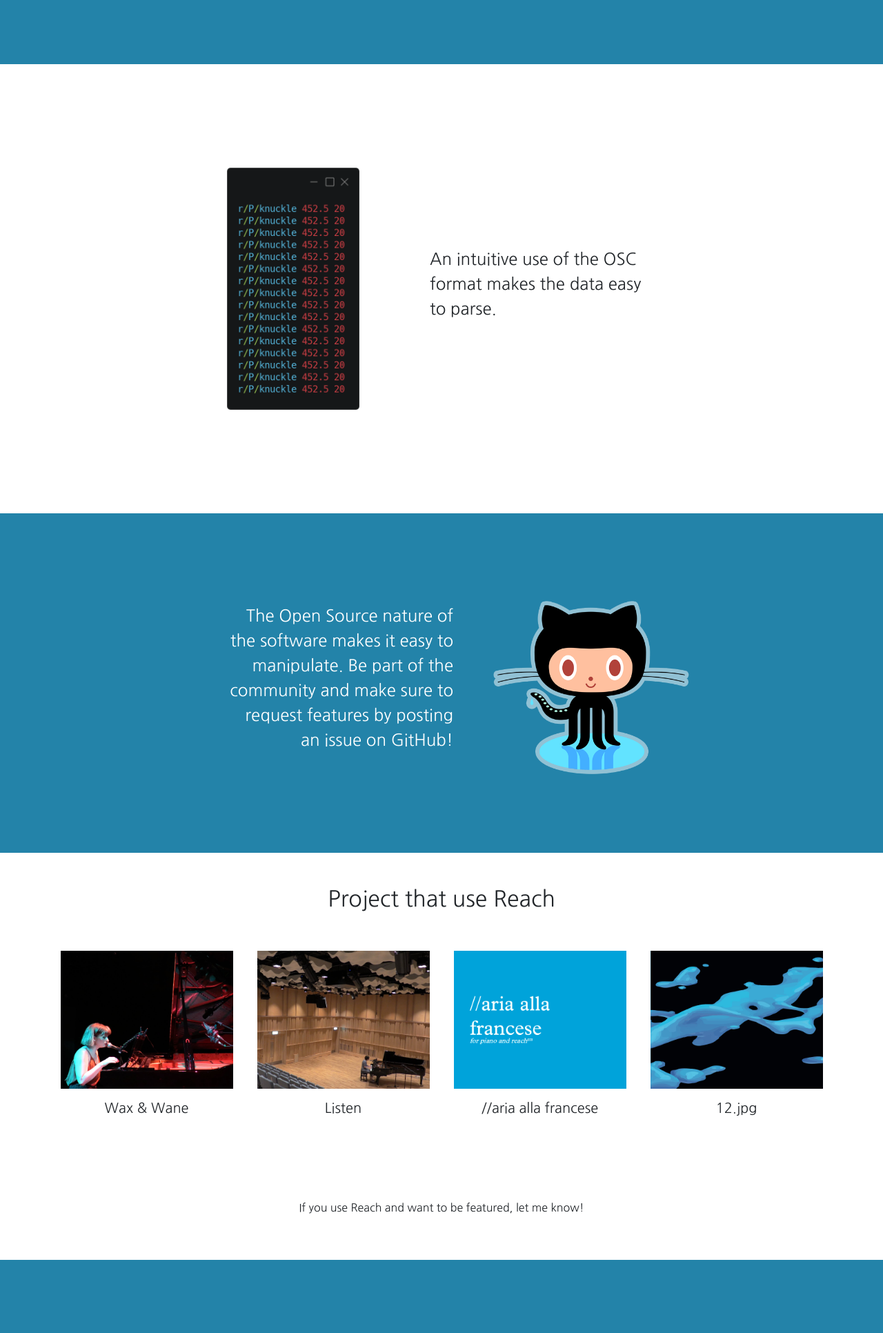
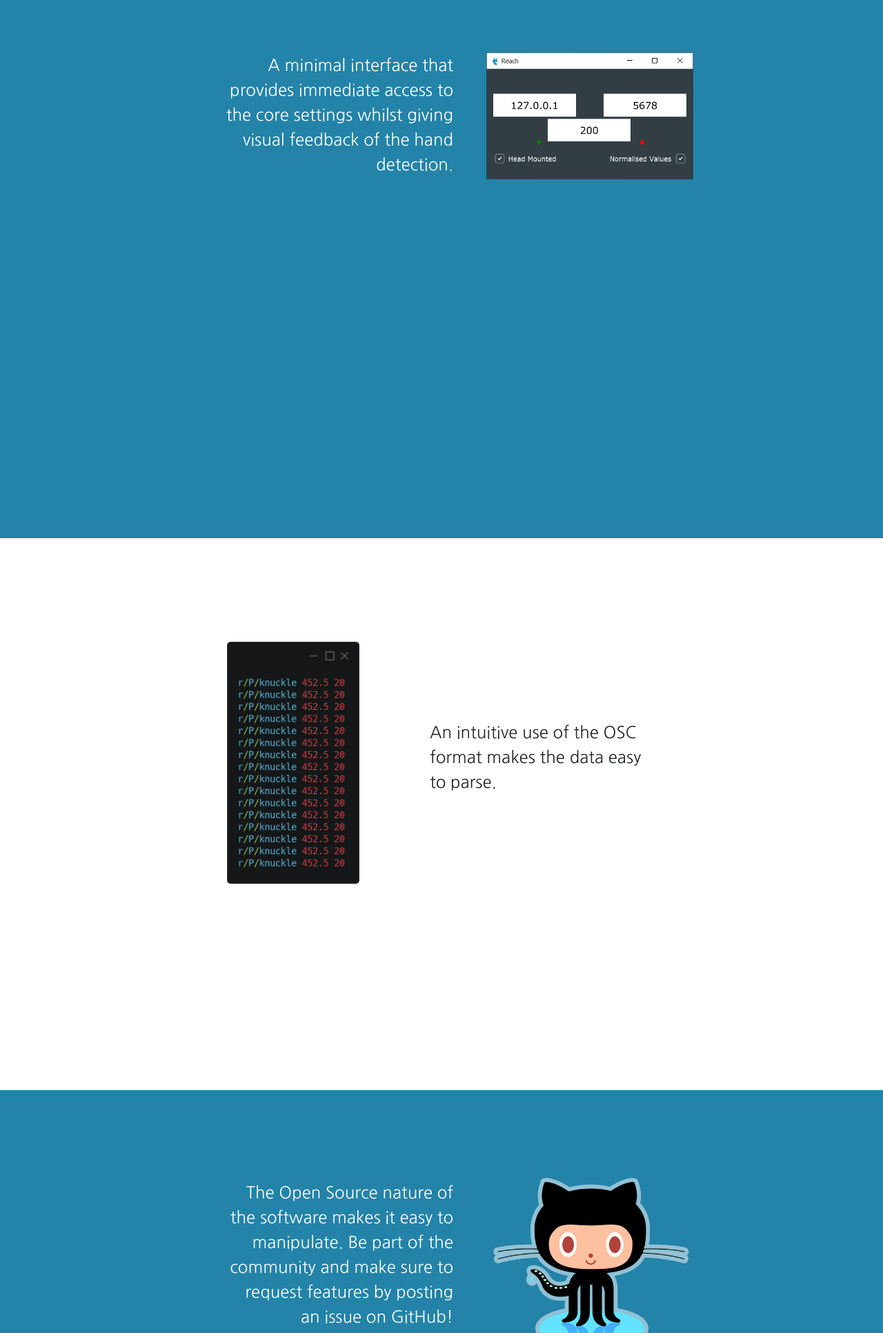
Before and after one commit to NiccoloGranieri/Reach, a plain HTML site: page docs/index.html in a window 1280 px wide. Shown: the part 868-2800 px from the top of the page at 69% size. Drawn offline with Linux system fonts and the light colour scheme.

Commit message:
Uncommitted changes

```diff
--- a/docs/css/style.css
+++ b/docs/css/style.css
@@ -64,19 +64,34 @@ body {
     font-size: 1.2em;
 }
 
+#page-hero {
+    min-height: 100vh;
+}
+
 #page-features {
     background: var(--reach-blue);
     color: white;
+    min-height: 100vh;
+}
+
+#page-osc{
+    min-height: 100vh;
 }
 
 #page-oss {
     background: var(--reach-blue);
     color: white;
+    min-height: 100vh;
+}
+
+#page-projects {
+    min-height: 100vh;
 }
 
 #page-links {
     background: var(--reach-blue);
     color: white;
+    min-height: 100vh
 }
 
 .page-section-header .page-section-text {
```
